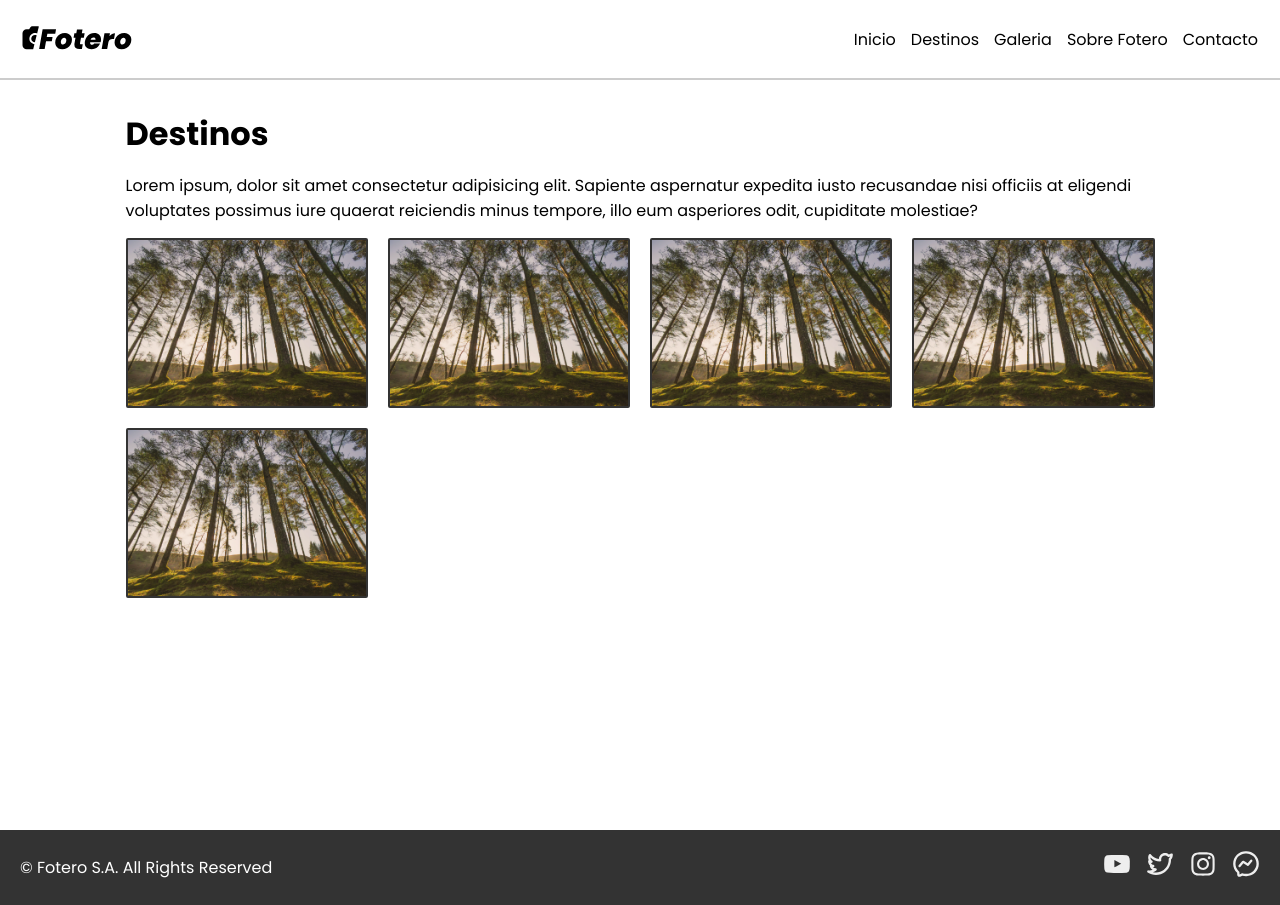
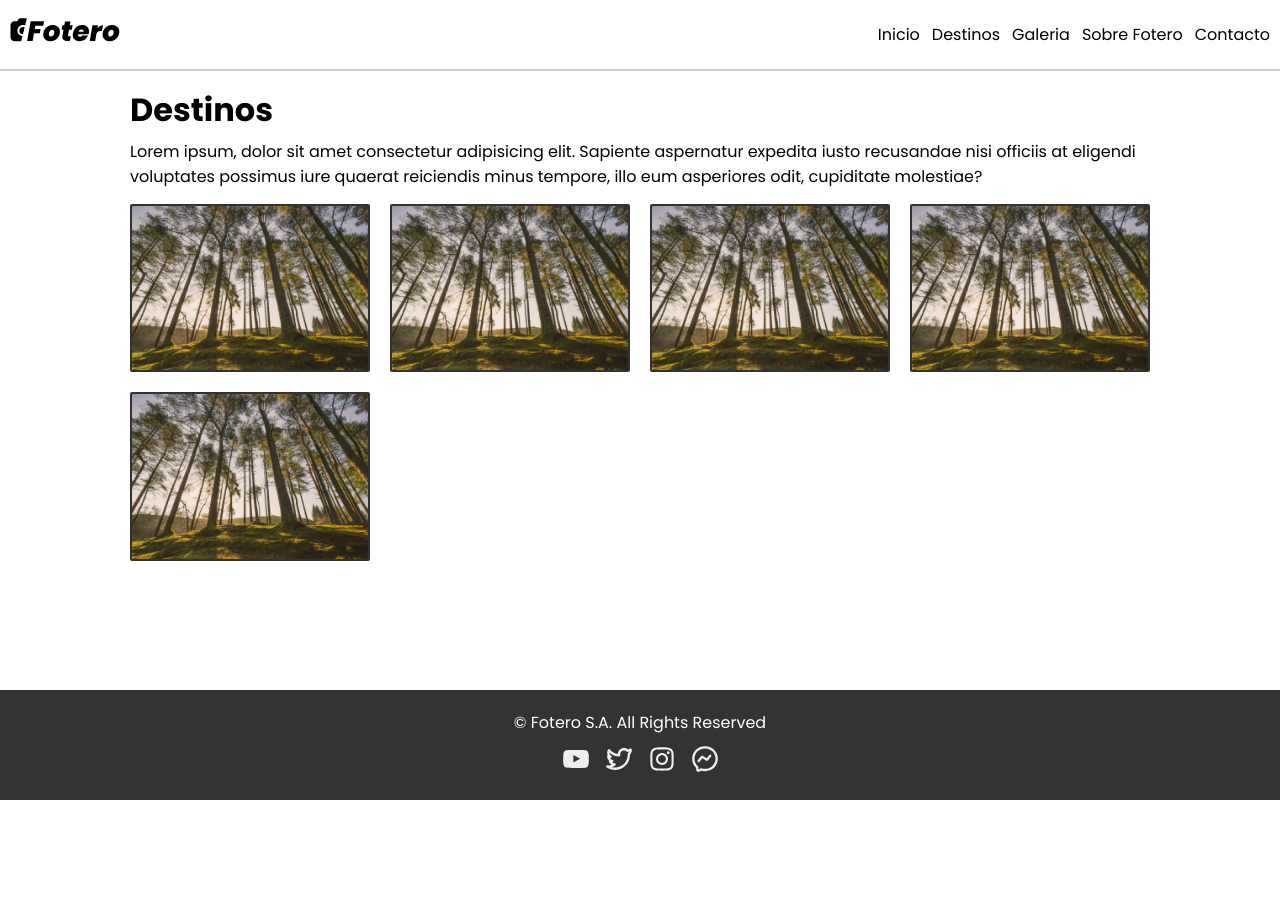
Before and after one commit to santi28/CoderhouseFotero, a plain HTML site: page pages/destinos.html in a window 1280 px wide. After the commit the page ends 800 px from the top, so only its background shows below. Drawn offline with Linux system fonts and the light colour scheme.

Commit message:
feat: adding responsive to destinos

```diff
--- a/css/articles.css
+++ b/css/articles.css
@@ -1,3 +1,82 @@
+/* #region Estilos Generales - ResetCSS */
+* {
+  margin: 0;
+  padding: 0;
+  box-sizing: border-box;
+  font-family: 'Poppins', sans-serif;
+}
+
+html, body {
+  width: 100%;
+  height: 100%;
+}
+/* #endregion */
+
+/* #region Page Grid Layout */
+body {
+  display: grid;
+  grid-template-areas:
+  "header"
+  "main"
+  "footer";
+  grid-template-rows: max-content 1fr max-content;
+}
+
+/* #endregion */
+
+.header {
+  grid-area: "header";
+  width: 100%;
+
+  display: flex;
+  flex-direction: column;
+  align-items: center;
+  padding: 10px;
+
+  border-bottom: 2px solid #00000033;
+}
+
+.header__nav > ul {
+  display: flex;
+  list-style: none;
+  gap: 12px;
+  white-space: nowrap;
+}
+
+.header__nav > ul > li > a {
+  color: black;
+  text-decoration: none;
+}
+
+/* Estilos del Main */
+.main {
+  max-width: 1050px;
+  margin: 0px auto;
+
+  grid-area: "main";
+  width: 100%;
+  padding: 15px;
+}
+
+.main__titlewrapper {
+  flex-direction: column;
+  margin-bottom: 15px;
+  display: flex;
+  gap: 5px;
+}
+
+.main__articles {
+  display: grid;
+  grid-template-columns: 1fr;
+  gap: 20px;
+}
+
+.main__articles__article {
+  border: 2px solid #333333;
+  border-radius: 2px;
+  position: relative;
+  overflow: hidden;
+}
 
 .main__articles__article__body {
   position: absolute;
@@ -13,6 +92,10 @@
 }
 
 .main__articles__article__image {
+  width: 100%;
+  height: 100%;
+  object-fit: cover;
+
   transition: .2s all;
 }
 
@@ -30,3 +113,49 @@
   font-size: 14px;
   color: white;
 }
+
+/* Estilos del Footer */
+.footer {
+  display: flex;
+  flex-direction: column;
+
+  justify-content: space-between;
+  align-items: center;
+  gap: 10px;
+
+  padding: 20px;
+  background-color: #333333;
+  color: #fff;
+}
+
+.footer__socialbar > ul {
+  list-style: none;
+  display: flex;
+  gap: 15px;
+}
+
+.footer__socialbar > ul > li > a {
+  text-decoration: none;
+  color: white;
+}
+
+@media only screen and (min-width: 426px) {
+  .main__articles {
+    display: grid;
+    grid-template-columns: 1fr 1fr;
+    gap: 20px;
+  }
+}
+
+@media only screen and (min-width: 769px) {
+  .main__articles {
+    display: grid;
+    grid-template-columns: 1fr 1fr 1fr 1fr;
+    gap: 20px;
+  }
+
+  .header {
+    flex-direction: row;
+    justify-content: space-between;
+  }
+}
--- a/pages/destinos.html
+++ b/pages/destinos.html
@@ -11,7 +11,7 @@
   <link rel="preconnect" href="https://fonts.gstatic.com" crossorigin>
   <link href="https://fonts.googleapis.com/css2?family=Poppins:ital,wght@0,400;0,700;1,500&display=swap" rel="stylesheet">
 
-  <link rel="stylesheet" href="../css/styles.css">
+  <!-- <link rel="stylesheet" href="../css/styles.css"> -->
   <link rel="stylesheet" href="../css/articles.css">
 </head>
 <body>
```
Also changed, not shown: css/styles.css (line endings or trailing spaces).
